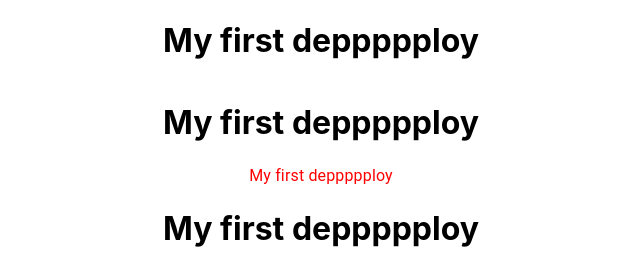
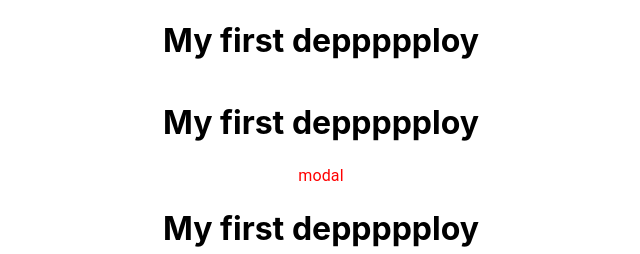
Before and after one commit to leeorGolan/myFirstDeploy, a React (Create React App) app: page / in a window 1280 px wide. Shown: the top 254 px of the page, without its empty margins (319-959 px from the left). Built offline with nearby package versions, Linux system fonts and the light colour scheme.

Commit message:
titlemodal

```diff
--- a/src/App.js
+++ b/src/App.js
@@ -12,7 +12,7 @@ function App() {
       <h1>My first deppppploy</h1>
 
       <h1>My first deppppploy</h1>
-      <Typography sx={{color:'red'}}>My first deppppploy</Typography>
+      <Typography sx={{color:'red'}}>modal</Typography>
       <h1>My first deppppploy</h1>
       <h1>My first deppppploy</h1>
       <ModalOne/>
```
